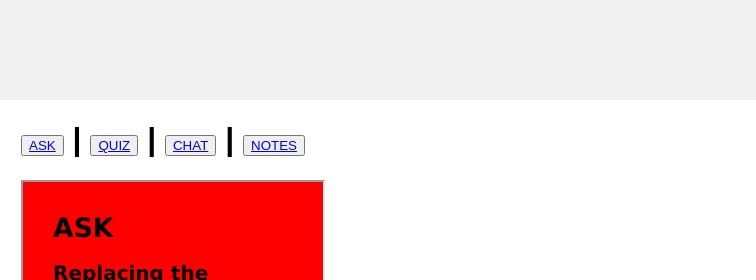
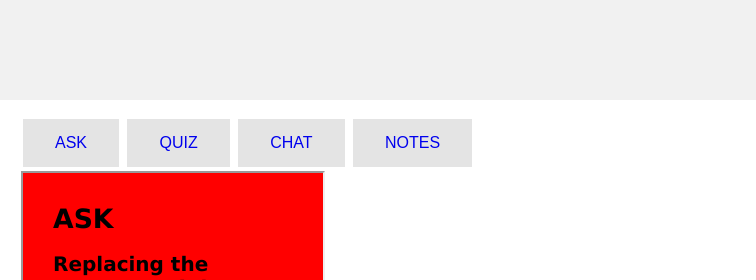
Before and after one commit to inci90/RMIT-ITS-Hackathon, a website: page frames_example_5/index.html in a window 1280 px wide. Shown: the top 280 px of the page, 524-1280 px from the left. Drawn offline with Linux system fonts and the light colour scheme.

Commit message:
updated buttons

```diff
--- a/frames_example_5/index.html
+++ b/frames_example_5/index.html
@@ -33,8 +33,10 @@
 		<main>
 
 			<div class="innertube">
-
-				<h1><button><a href="ask.html" target="askframe">ASK</a></button> | <button><a href="quiz.html" target="quizframe">QUIZ</a></button> | <button><a href="chat.html" target="chatframe">CHAT</a></button> | <button><a href="note.html" target="askframe">NOTES</a></button></h1>
+<button class="button"><a href="ask.html" target="askframe">ASK</a></button>
+<button class="button"><a href="quiz.html" target="quizframe">QUIZ</a></button>
+<button class="button"><a href="chat.html" target="chatframe">CHAT</a></button>
+<button class="button"><a href="note.html" target="askframe">NOTES</a></button>
 				<iframe src ="ask.html" name="askframe">
 		<p>your browser does not support iframes</p>
 	</iframe>
--- a/frames_example_5/styles.css
+++ b/frames_example_5/styles.css
@@ -49,6 +49,26 @@
 		.innertube {
 			margin: 15px; /* Provides padding for the content */
 		}
+
+		.button {
+			background-color: #E4E4E4;
+			/* Green */
+			border: none;
+			color: #646464;
+			padding: 15px 32px;
+			text-align: center;
+			text-decoration: none;
+			display: inline-block;
+			font-size: 16px;
+			margin: 4px 2px;
+			cursor: pointer;
+		}
+
+		a {
+			text-decoration: none;
+		}
+
+
 		p {
 			color: #555;
 		}
```
